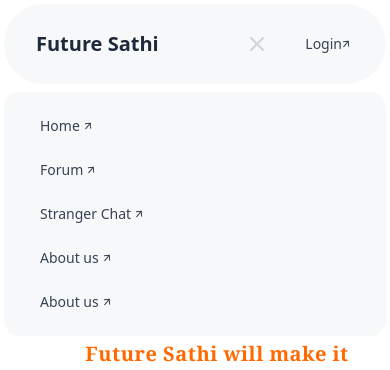
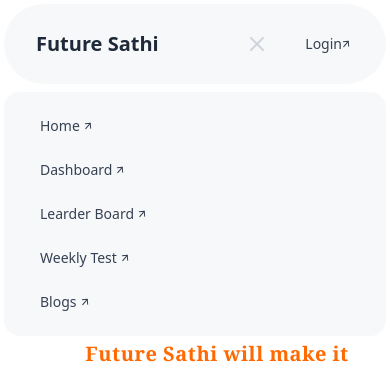
Before and after one commit to rbhavesh1525/Devclash_Frontend, a React (Vite) app: page /homepage in a window 390 px wide. Both pictures are taken after a click on the button 257 px from the left and 44 px from the top of the page. Shown: the top 370 px of the page. Built offline with nearby package versions, Linux system fonts and the light colour scheme; no server answers.

Commit message:
Changes in the Navbar

```diff
--- a/src/Components/TopNavBar.jsx
+++ b/src/Components/TopNavBar.jsx
@@ -215,31 +215,31 @@ function TopNavBar() {
                 <ArrowRight className="h-3 w-4 transform -rotate-[50deg] mr-1" />
               </Link>
               <Link
-                to="/forum"
+                to="/dashboard"
                 className="text-sm text-gray-700 hover:text-gray-900 transition-all duration-500 ease-in-out
                            flex items-center space-x-1 px-3 py-2 rounded-lg hover:translate-x-2"
               >
                 <ArrowLeft className="h-3 w-4 transform rotate-[130deg] ml-1 absolute left-0 opacity-0 group-hover:opacity-100 transition-opacity duration-500 ease-in-out top-1/2" />
-                Forum
+                Dashboard
                 <ArrowRight className="h-3 w-4 transform -rotate-[50deg] mr-1" />
               </Link>
               <Link
-                to="/chat"
+                to="/leaderboard"
                 className="text-sm text-gray-700 hover:text-gray-900 transition-all duration-500 ease-in-out
                            flex items-center space-x-1 px-3 py-2 rounded-lg hover:translate-x-2"
               >
                 <ArrowLeft className="h-3 w-4 transform rotate-[130deg] ml-1 absolute left-0 opacity-0 group-hover:opacity-100 transition-opacity duration-500 ease-in-out top-1/2" />
-                Stranger Chat
+            Learder Board
                 <ArrowRight className="h-3 w-4 transform -rotate-[50deg] mr-1" />
               </Link>
 
               <Link
-                to="/about"
+                to="/weeklytest"
                 className="text-sm text-gray-700 hover:text-gray-900 transition-all duration-500 ease-in-out
                            flex items-center space-x-1 px-3 py-2 rounded-lg hover:translate-x-2"
               >
                 <ArrowLeft className="h-3 w-4 transform rotate-[130deg] ml-1 absolute left-0 opacity-0 group-hover:opacity-100 transition-opacity duration-500 ease-in-out top-1/2" />
-                About us
+                Weekly Test
                 <ArrowRight className="h-3 w-4 transform -rotate-[50deg] mr-1" />
               </Link>
 
@@ -249,7 +249,7 @@ function TopNavBar() {
                            flex items-center space-x-1 px-3 py-2 rounded-lg hover:translate-x-2"
               >
                 <ArrowLeft className="h-3 w-4 transform rotate-[130deg] ml-1 absolute left-0 opacity-0 group-hover:opacity-100 transition-opacity duration-500 ease-in-out top-1/2" />
-                About us
+                Blogs
                 <ArrowRight className="h-3 w-4 transform -rotate-[50deg] mr-1" />
               </Link>
             </nav>
--- a/src/Pages/PractiseTest.jsx
+++ b/src/Pages/PractiseTest.jsx
@@ -154,11 +154,16 @@ const PractiseTest = () => {
 
   const sendResult = async () => {
     const token = localStorage.getItem("token");
+    console.log("tokes is ",token)
+    console.log(testId);
+    console.log(testScore);
 
     try {
       await axios.post(
         'https://devclash-backend.onrender.com/api/profile/test-completed',
         {
+          token,
+
           testId,
           testScore,
         },
```
